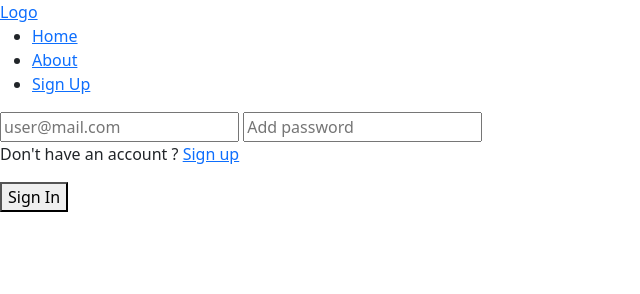
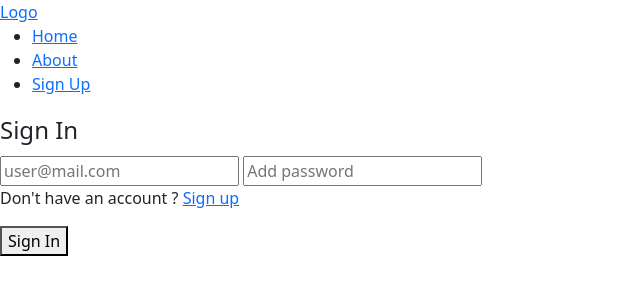
Before and after one commit to drewlearns/100daysofcode_reminder_app, a plain HTML site: page signin.html in a window 1280 px wide. Shown: the whole page, without its empty margins (0-640 px from the left). Drawn offline with nearby package versions, Linux system fonts and the light colour scheme.

Commit message:
Fieldset + legend added to forms

```diff
--- a/signin.html
+++ b/signin.html
@@ -24,7 +24,9 @@
 			</nav>
 		</header>
 		<main>
-			<form title="" action="">
+			<fieldset>
+				<legend>Sign In</legend>
+					<form title="Signin" action="">
 						<label for="email">
 							<input type="email" placeholder="user@mail.com" name="email" required />
 						</label>
@@ -34,6 +36,7 @@
 						<p>Don't have an account ? <a href="signup.html"> Sign up</a></p>
 						<button type="submit">Sign In</button>
 					</form>
+			</fieldset>
 		</main>
 		<script
 			src="https://cdn.jsdelivr.net/npm/bootstrap@5.3.0-alpha1/dist/js/bootstrap.bundle.min.js"
```
Also changed, not shown: signup.html (+3 -0 lines). Lines whose indentation alone changed are shown as unchanged.
